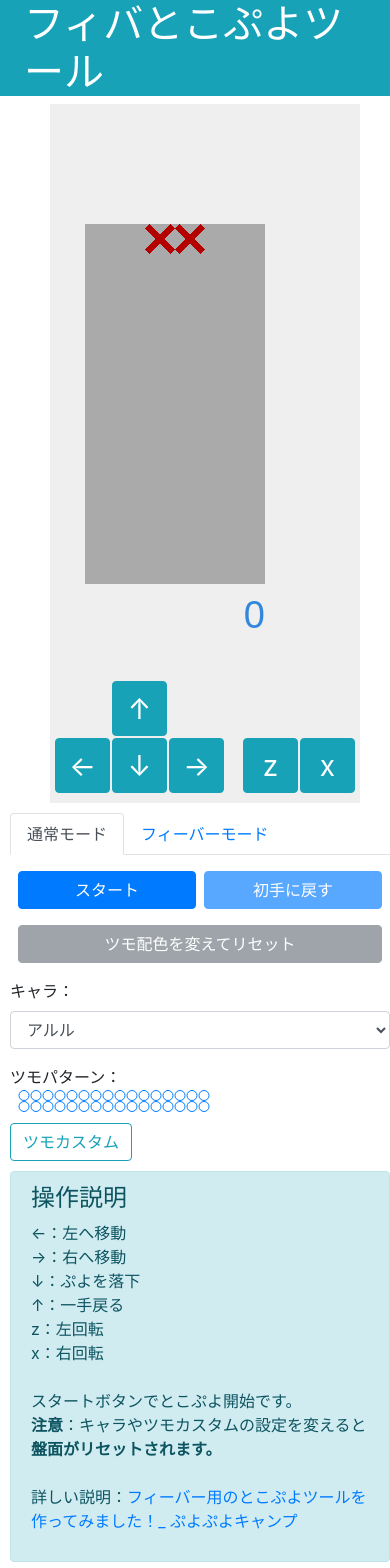
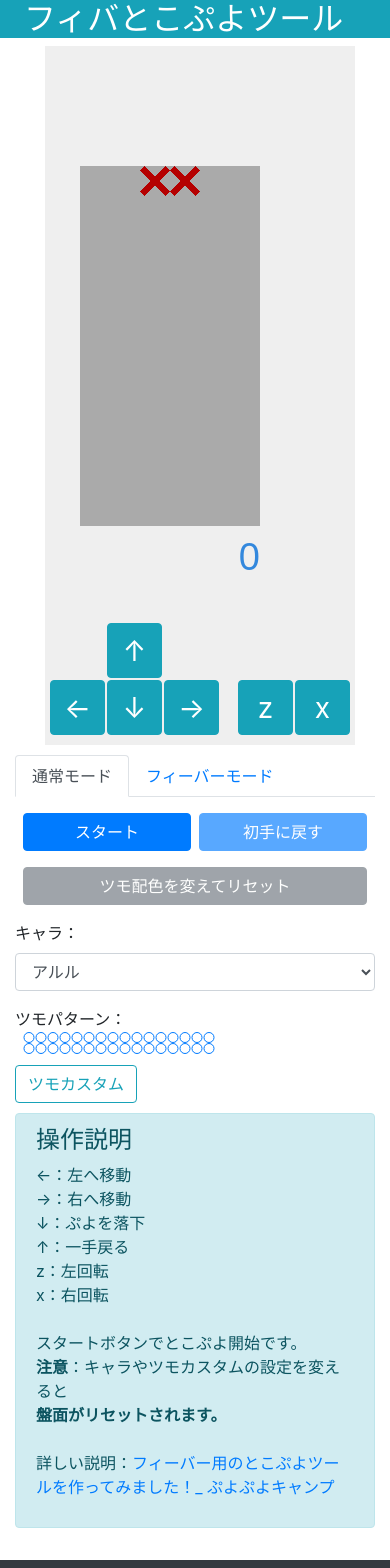
Before and after one commit to yousayT/fivsim, a React (Create React App) app: page / in a window 390 px wide. Shown: the top 1568 px of the page. Built offline with nearby package versions, Linux system fonts and the light colour scheme.

Commit message:
fix width for cellphone

```diff
--- a/src/App.js
+++ b/src/App.js
@@ -9,7 +9,7 @@ function App() {
     <div>
       <MediaQuery query='(max-width: 767px)'>
         <div className='wrapper'>
-          <h1 className="bg-info text-white px-4">フィバとこぷよツール</h1>
+          <h2 className="bg-info text-white px-4">フィバとこぷよツール</h2>
           <div className='main'>
             <Switch/>
           </div>
--- a/src/puyo/Switch.js
+++ b/src/puyo/Switch.js
@@ -31,7 +31,7 @@ function Switch() {
     <div>
       <MediaQuery query='(max-width: 767px)'>
         <div style={{
-            width: '400px',
+            width: '365px',
             margin: 'auto',
             display: 'block'
           }}>
@@ -53,10 +53,10 @@ function Switch() {
             />
           </div>
           <div style={{
-              width: '380px',
+              width: '360px',
               marginTop: '10px',
-              marginLeft: '10px',
-              marginRight: '10px'
+              marginLeft: '2.5px',
+              marginRight: '2.5px'
             }}>
             {
               fever ?
```
